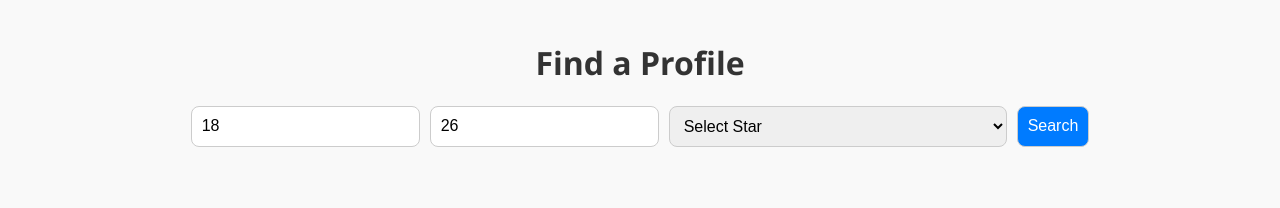
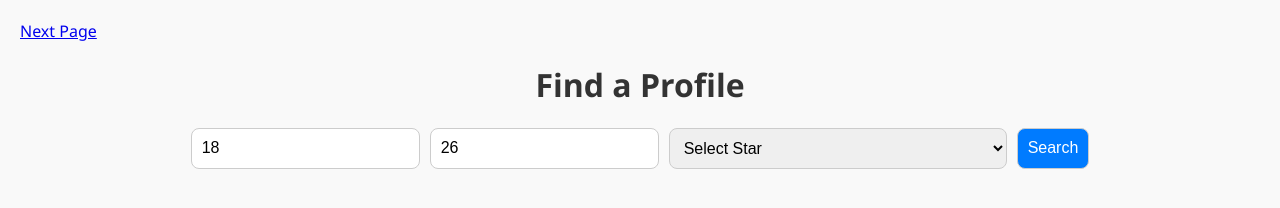
Before and after one commit to vinovsh/myrepom, a plain HTML site: page index.html in a window 1280 px wide. Drawn offline with Linux system fonts and the light colour scheme.

Commit message:
Update index.html

```diff
--- a/index.html
+++ b/index.html
@@ -88,7 +88,7 @@
   </style>
 </head>
 <body>
-
+  <a href="index1.html">Next Page</a>
   <h1>Find a Profile</h1>
 
   <form id="searchForm">
```
